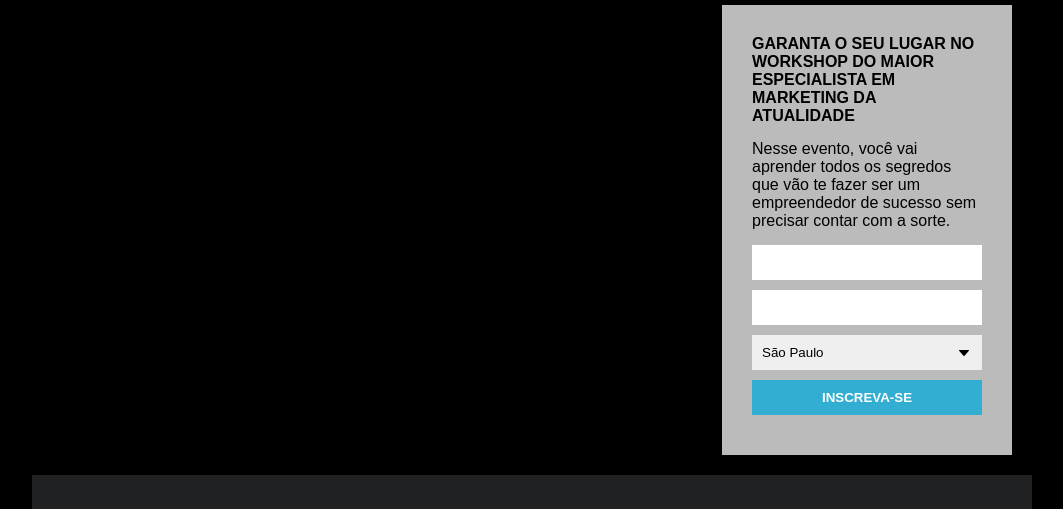
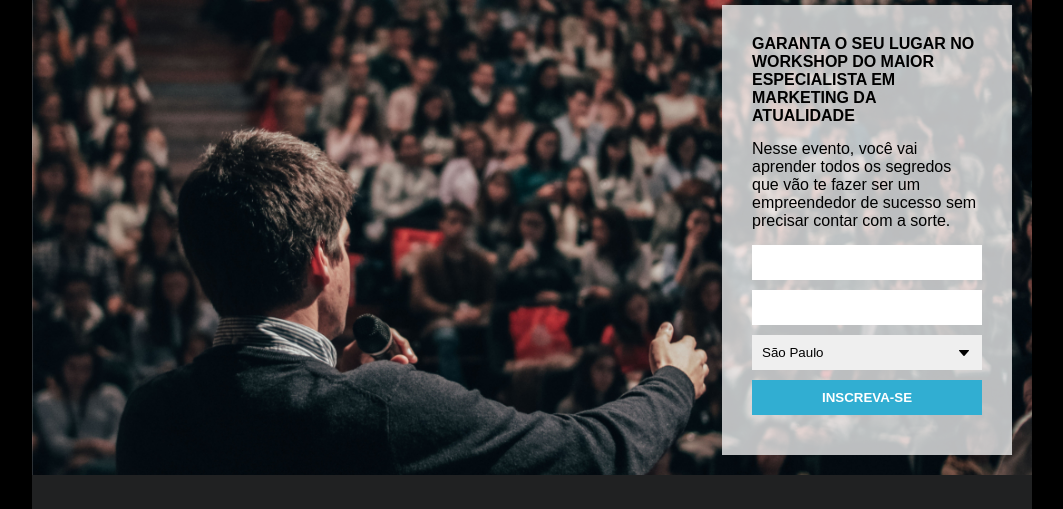
Before and after one commit to hagiomassaru/pagina_de_captura, a plain HTML site: page index.html in a window 1280 px wide. Shown: the part 46-555 px from the top of the page, without its empty margins (108-1171 px from the left). Drawn offline with Linux system fonts and the light colour scheme; the site is published under a folder, as on GitHub Pages, so addresses that start at the root find nothing; files whose address does not match are found by name.

Commit message:
ajuste background 2

```diff
--- a/css/style.css
+++ b/css/style.css
@@ -20,7 +20,7 @@ header{
 
 section{
     padding: 20px;
-    background-image: url('/images/people.jpg');
+    background-image: url("../images/people.jpg");
     background-size: cover;
     overflow: hidden;
 }
--- a/index.html
+++ b/index.html
@@ -13,7 +13,7 @@
         <header>
             <h1 class="title">PARTICIPE DO WORKSHOP QUE VAI MUDAR SEU NEGOCIO.</h1>
         </header>
-        <section >
+        <section class="teste">
             <div class="formContainer">
                 <h2 class="mb">GARANTA O SEU LUGAR NO WORKSHOP DO MAIOR ESPECIALISTA EM MARKETING DA ATUALIDADE</h2>
                 <p class="mb">Nesse evento, você vai aprender todos os segredos que vão te fazer ser um empreendedor de sucesso sem precisar contar com a sorte.</p>
```
